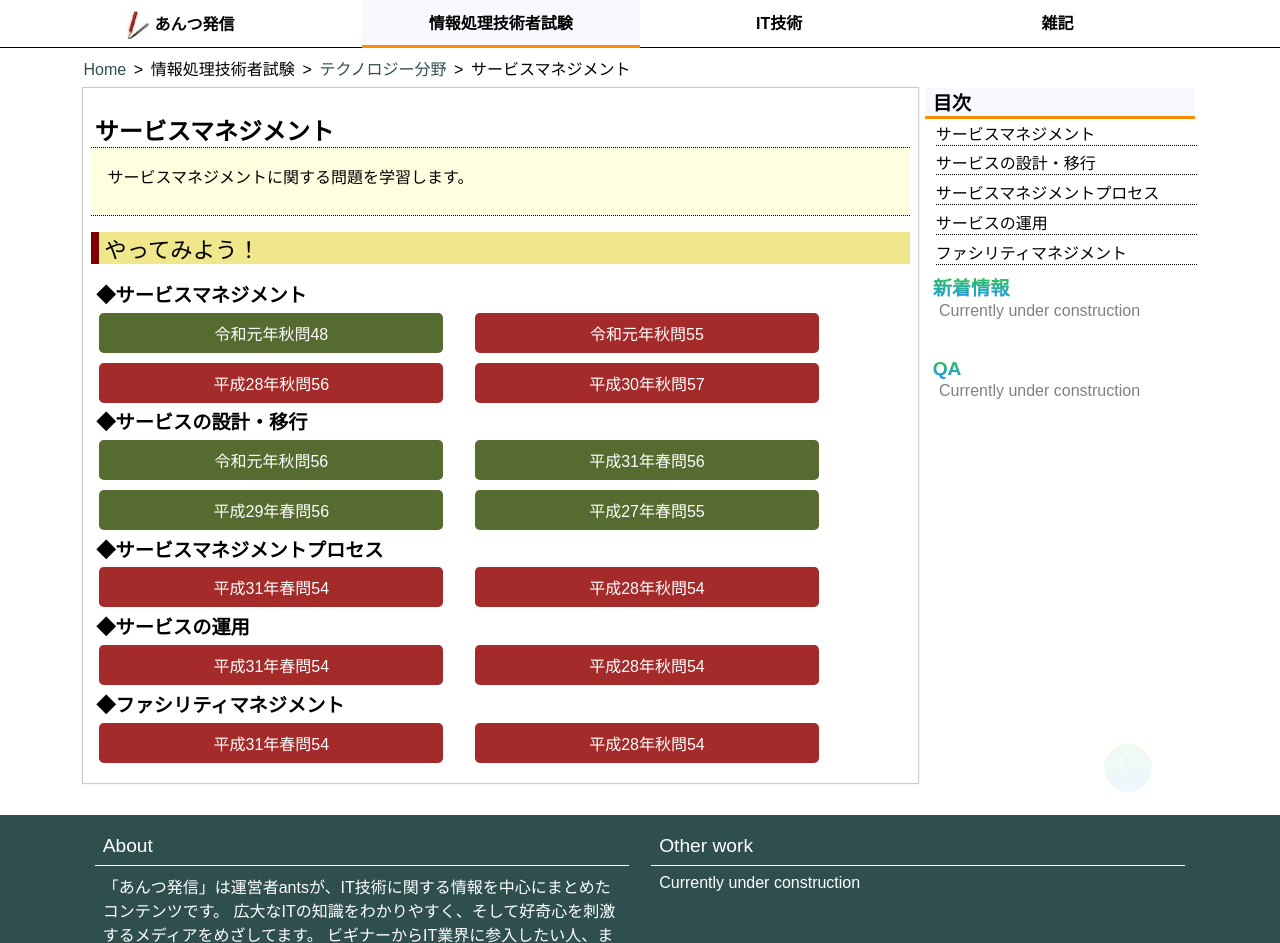
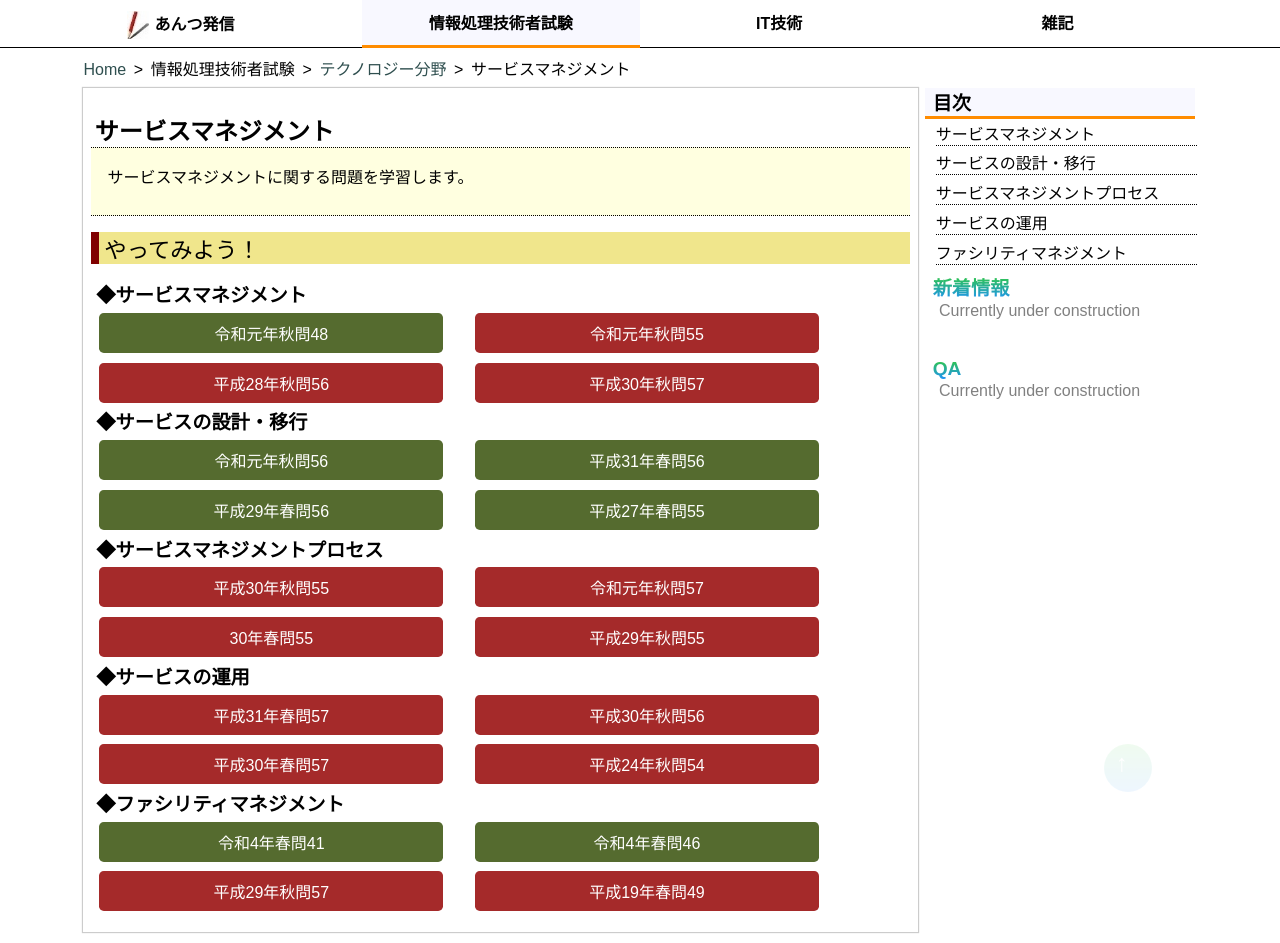
Before and after one commit to antladybug/antladybug, a plain HTML site: page FE_Tec_15.html in a window 1280 px wide. Shown: the top 943 px of the page. Drawn offline with Linux system fonts and the light colour scheme.

Commit message:
commit 2w7!

```diff
--- a/FE_Tec_15.html
+++ b/FE_Tec_15.html
@@ -60,18 +60,30 @@
 				</div>
 				<div id = "3"  class = "tryTitle">◆サービスマネジメントプロセス</div>
 				<div class = "tryBox">
-					<div class ="tryBoxItem" style = "background-color: brown!important;"><a href = "" target = "_blank">平成31年春問54</a></div>
-					<div class ="tryBoxItem" style = "background-color: brown!important;"><a href = "" target = "_blank">平成28年秋問54</a></div>
+					<div class ="tryBoxItem" style = "background-color: brown!important;"><a href = "https://www.fe-siken.com/bunya.php?m=15&s=3&no=2" target = "_blank">平成30年秋問55</a></div>
+					<div class ="tryBoxItem" style = "background-color: brown!important;"><a href = "https://www.fe-siken.com/bunya.php?m=15&s=3&no=1" target = "_blank">令和元年秋問57</a></div>
+				</div>
+				<div class = "tryBox">
+					<div class ="tryBoxItem" style = "background-color: brown!important;"><a href = "https://www.fe-siken.com/bunya.php?m=15&s=3&no=3" target = "_blank">30年春問55</a></div>
+					<div class ="tryBoxItem" style = "background-color: brown!important;"><a href = "https://www.fe-siken.com/bunya.php?m=15&s=3&no=4" target = "_blank">平成29年秋問55</a></div>
 				</div>
 				<div id = "4"  class = "tryTitle">◆サービスの運用</div>
 				<div class = "tryBox">
-					<div class ="tryBoxItem" style = "background-color: brown!important;"><a href = "" target = "_blank">平成31年春問54</a></div>
-					<div class ="tryBoxItem" style = "background-color: brown!important;"><a href = "" target = "_blank">平成28年秋問54</a></div>
+					<div class ="tryBoxItem" style = "background-color: brown!important;"><a href = "https://www.fe-siken.com/bunya.php?m=15&s=4&no=1" target = "_blank">平成31年春問57</a></div>
+					<div class ="tryBoxItem" style = "background-color: brown!important;"><a href = "https://www.fe-siken.com/bunya.php?m=15&s=4&no=2" target = "_blank">平成30年秋問56</a></div>
+				</div>
+				<div class = "tryBox">
+					<div class ="tryBoxItem" style = "background-color: brown!important;"><a href = "https://www.fe-siken.com/bunya.php?m=15&s=4&no=4" target = "_blank">平成30年春問57</a></div>
+					<div class ="tryBoxItem" style = "background-color: brown!important;"><a href = "https://www.fe-siken.com/bunya.php?m=15&s=4&no=14" target = "_blank">平成24年秋問54</a></div>
 				</div>
 				<div id = "5"  class = "tryTitle">◆ファシリティマネジメント</div>
 				<div class = "tryBox">
-					<div class ="tryBoxItem" style = "background-color: brown!important;"><a href = "" target = "_blank">平成31年春問54</a></div>
-					<div class ="tryBoxItem" style = "background-color: brown!important;"><a href = "" target = "_blank">平成28年秋問54</a></div>
+					<div class ="tryBoxItem"><a href = "https://www.itpassportsiken.com/bunya.php?m=11&s=3&no=1" target = "_blank">令和4年春問41</a></div>
+					<div class ="tryBoxItem"><a href = "https://www.itpassportsiken.com/bunya.php?m=11&s=3&no=2" target = "_blank">令和4年春問46</a></div>
+				</div>
+				<div class = "tryBox">
+					<div class ="tryBoxItem" style = "background-color: brown!important;"><a href = "https://www.fe-siken.com/bunya.php?m=15&s=5&no=1" target = "_blank">平成29年秋問57</a></div>
+					<div class ="tryBoxItem" style = "background-color: brown!important;"><a href = "https://www.fe-siken.com/bunya.php?m=15&s=5&no=5" target = "_blank">平成19年春問49</a></div>
 				</div>
 			</div>
 			<div id = "side">
```
Also changed, not shown: FE_CSi.html (+2 -2 lines).
